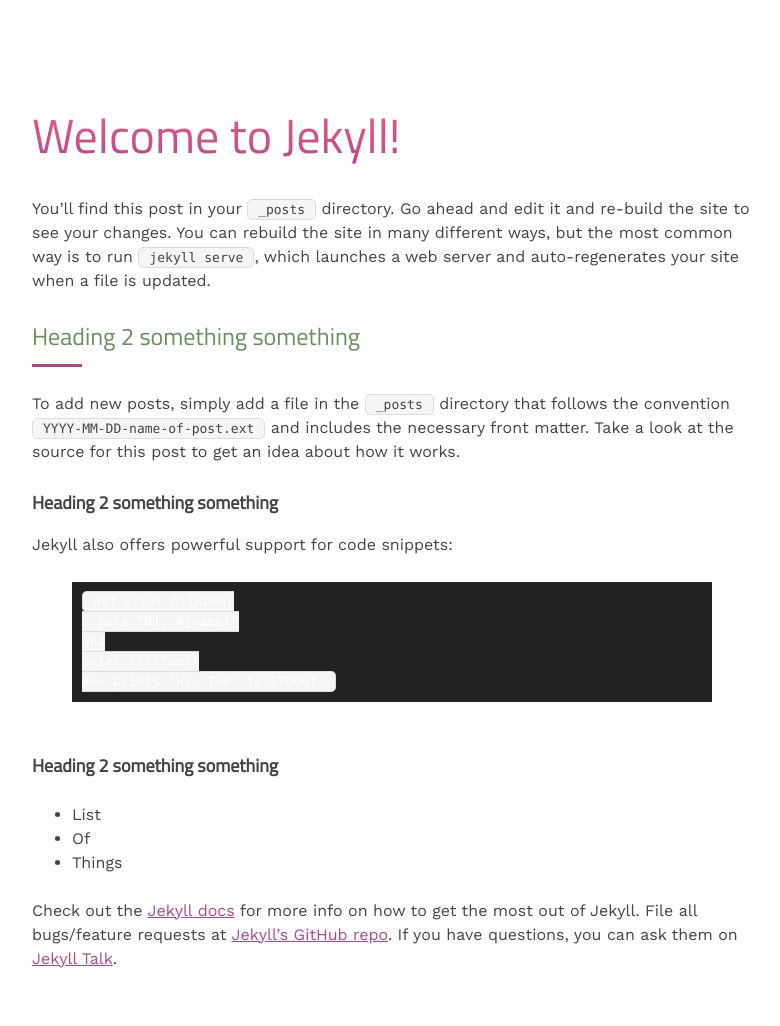
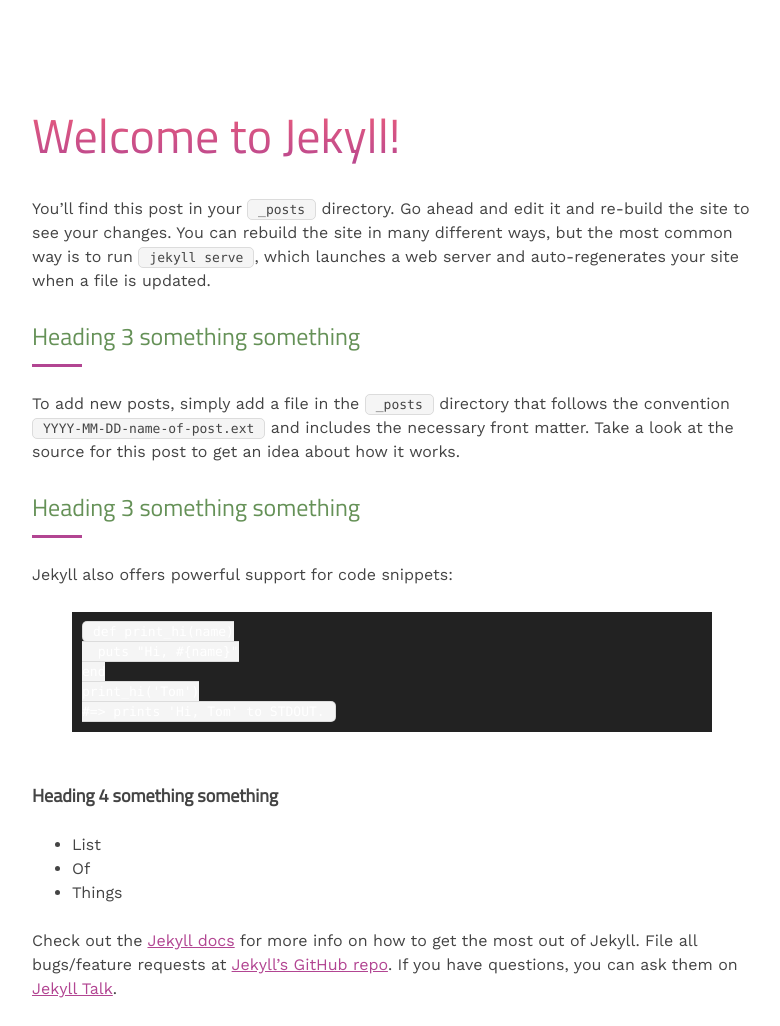
Before and after one commit to trencoret/htmlemail-website, a Jekyll site: the page built from _posts/2016-07-28-welcome.markdown, in a window 1280 px wide. Shown: the whole page, without its empty margins (248-1028 px from the left). Built offline with Jekyll 4.4.1, drawn with Linux system fonts in a browser that asks for light colours; comment, search, counter and statistics services are not loaded; before the commit the page ends 996 px from its top, so only the background shows below that.

Commit message:
Clean up heading styles

```diff
--- a/_posts/2016-07-28-welcome.markdown
+++ b/_posts/2016-07-28-welcome.markdown
@@ -4,11 +4,11 @@
 ---
 You’ll find this post in your `_posts` directory. Go ahead and edit it and re-build the site to see your changes. You can rebuild the site in many different ways, but the most common way is to run `jekyll serve`, which launches a web server and auto-regenerates your site when a file is updated.
 
-## Heading 2 something something
+### Heading 3 something something
 
 To add new posts, simply add a file in the `_posts` directory that follows the convention `YYYY-MM-DD-name-of-post.ext` and includes the necessary front matter. Take a look at the source for this post to get an idea about how it works.
 
-### Heading 2 something something
+### Heading 3 something something
 
 Jekyll also offers powerful support for code snippets:
 
@@ -20,7 +20,7 @@
 #=> prints 'Hi, Tom' to STDOUT.
 {% endhighlight %}
 
-### Heading 2 something something
+#### Heading 4 something something
 
 * List
 * Of
--- a/index.html
+++ b/index.html
@@ -9,7 +9,7 @@
     <div class="logo">
       <svg class="logo-svg"><use xlink:href="img/symbol/svg/sprite.symbol.svg#src--logo"></use></svg>
     </div>
-    <h1>Responsive HTML Email Templates<br>For <span id="typed">Startups</span><br><em>That You'll Actually Use In Production</em></h1>
+    <h1 class="h1--banner">Responsive HTML Email Templates<br>For <span id="typed">Startups</span><br><em>That You'll Actually Use In Production</em></h1>
     <div class="btn-group">
       <a data-scroll href="#templates" class="btn btn-primary btn-primary_hero">Get Templates</a>
       <a data-scroll href="#features" class="btn btn-link btn-link_hero">See Features</a>
```
Also changed, not shown: css/scss/base/_type.scss (+23 -7 lines), css/scss/pages/_blog.scss (+2 -42 lines), css/main.css, 3 other files.
